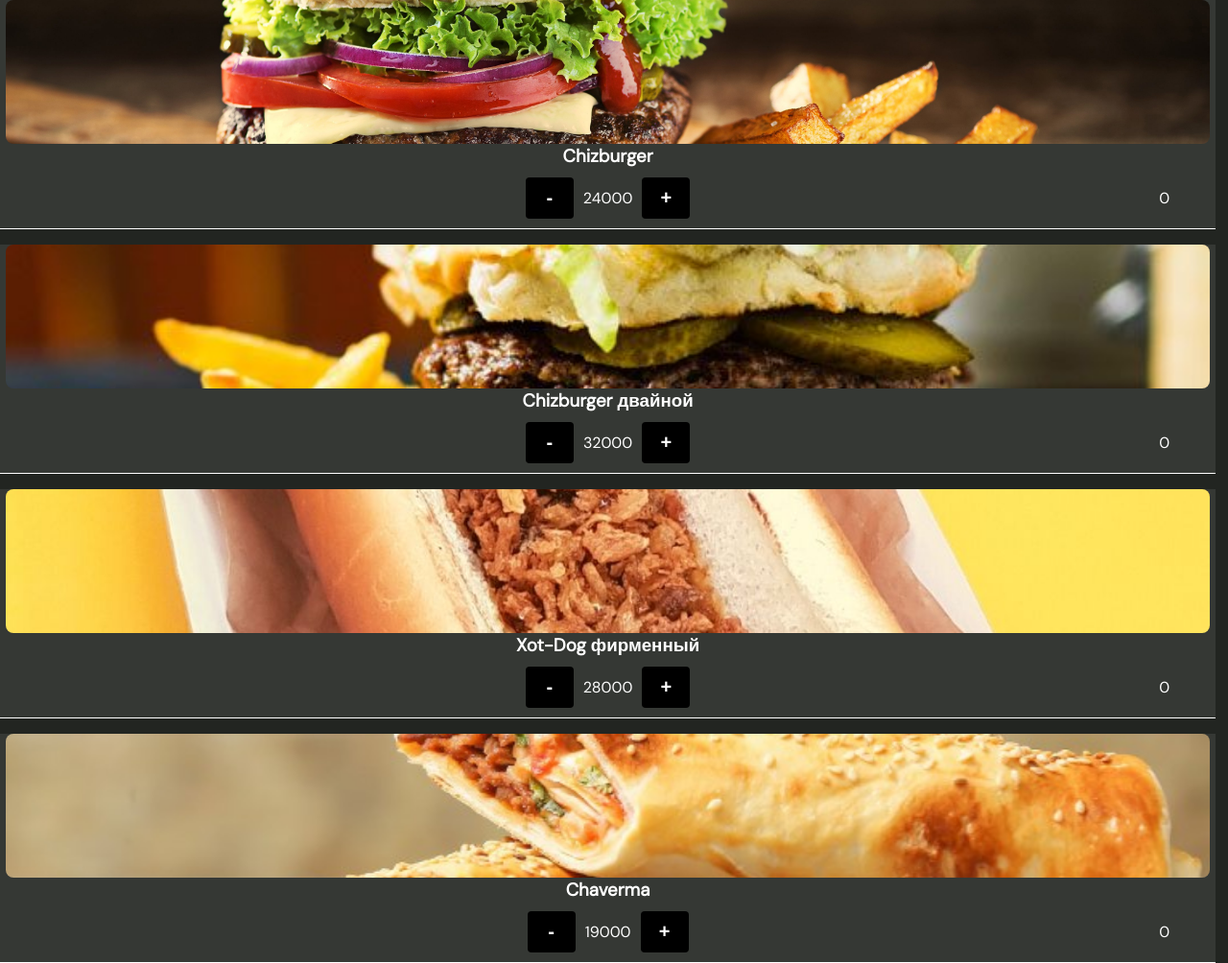
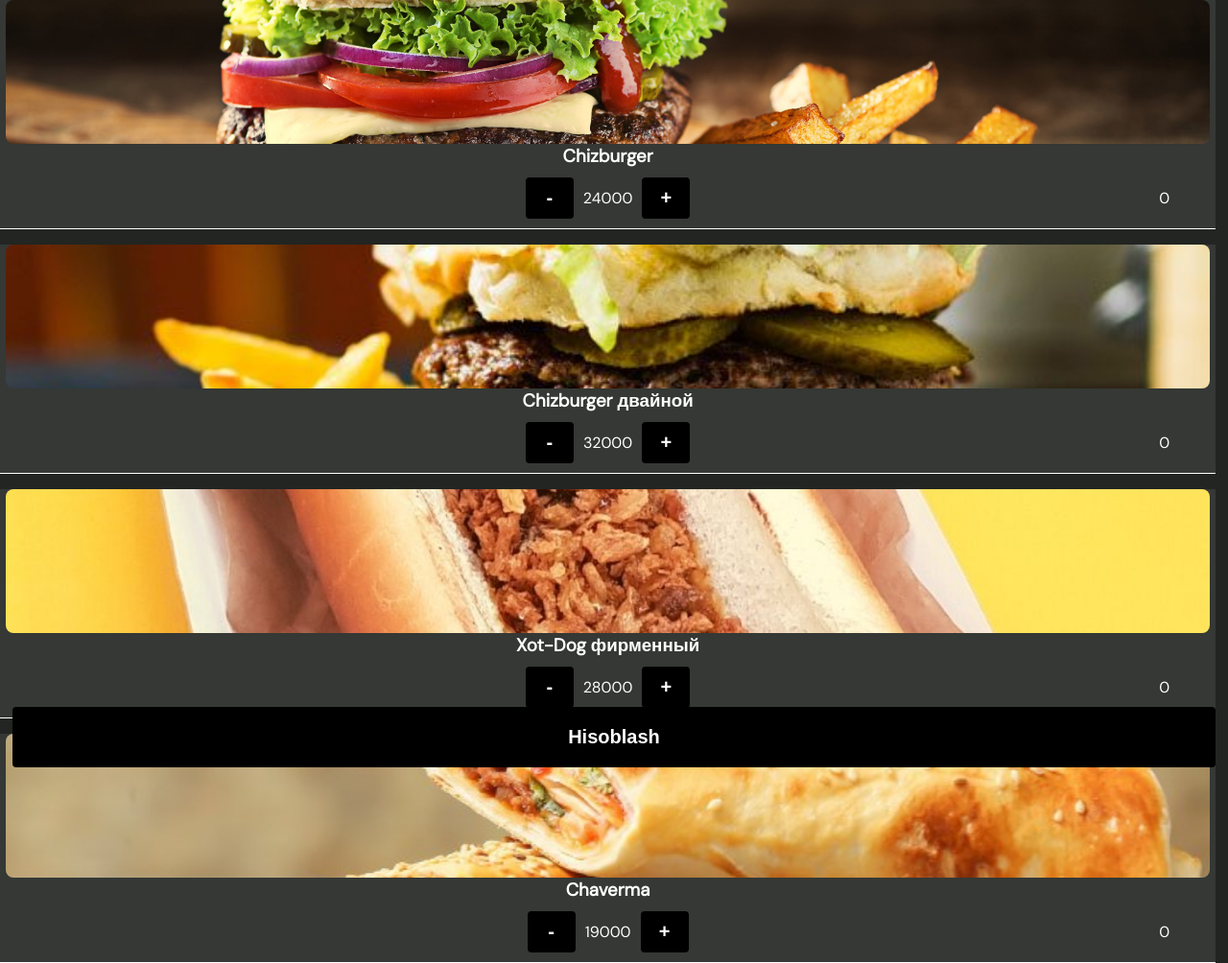
Before and after one commit to Umid2720/texas-burger, a plain HTML site: page index.html in a window 1280 px wide. Shown: the top 1004 px of the page at 96% size. Drawn offline with Linux system fonts and the light colour scheme.

Commit message:
check btn corrected

```diff
--- a/css/main.css
+++ b/css/main.css
@@ -75,7 +75,10 @@ button {
 
 .calculate {
   width: 99%;
+  bottom: 0;
+  z-index: 10;
   font-size: 20px;
+  position: sticky;
   margin-left: auto;
   padding: 20px 10px;
   background-color: #000;
```
